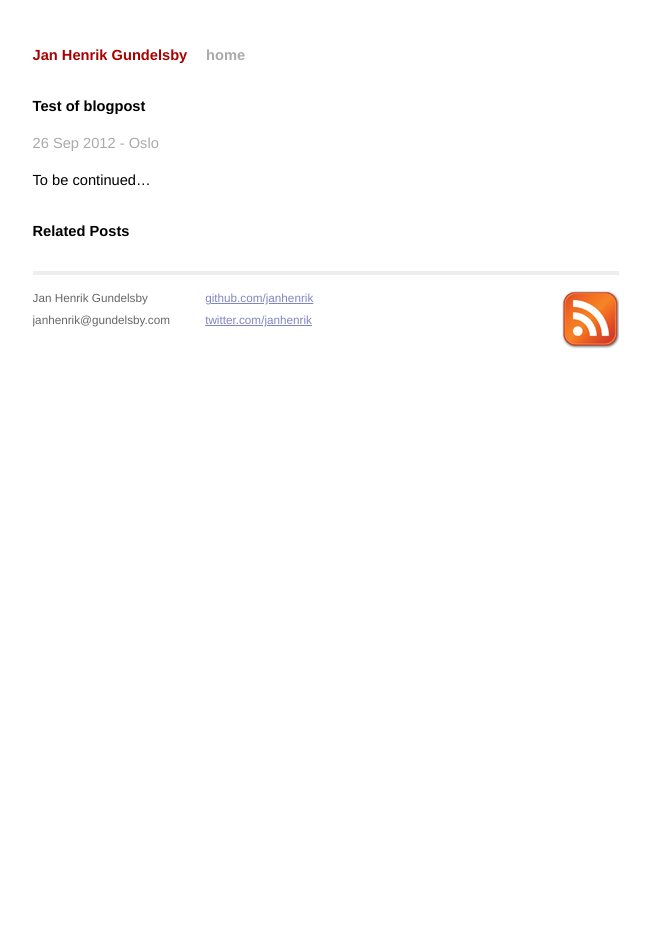
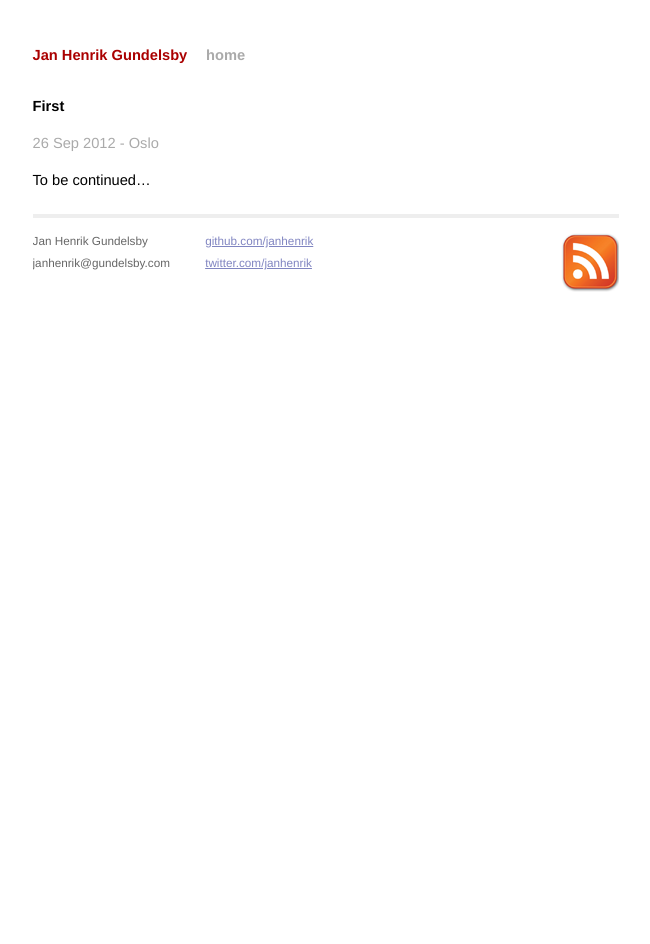
Before and after one commit to janhenrik/janhenrik.github.com, a Jekyll site: the page built from _posts/2012-09-26-test-blog-post.md, in a window 1280 px wide. Shown: the whole page, without its empty margins (314-964 px from the left). Built offline with Jekyll 4.4.1, drawn with Linux system fonts in a browser that asks for light colours; Markdown is read by kramdown in place of the engine named in the settings.

Commit message:
Fjernet related og endret first post

```diff
--- a/_layouts/post.html
+++ b/_layouts/post.html
@@ -4,12 +4,3 @@
 <div id="post">
 {{ content }}
 </div>
-
-<div id="related">
-  <h2>Related Posts</h2>
-  <ul class="posts">
-    {% for post in site.related_posts limit:3 %}
-      <li><span>{{ post.date | date_to_string }}</span> &raquo; <a href="{{ post.url }}">{{ post.title }}</a></li>
-    {% endfor %}
-  </ul>
-</div>
--- a/_posts/2012-09-26-test-blog-post.md
+++ b/_posts/2012-09-26-test-blog-post.md
@@ -1,6 +1,6 @@
 ---
 layout: post
-title: Test of blogpost
+title: First
 ---
 
 {{ page.title }}
```
Also changed, not shown: 3 other files.
